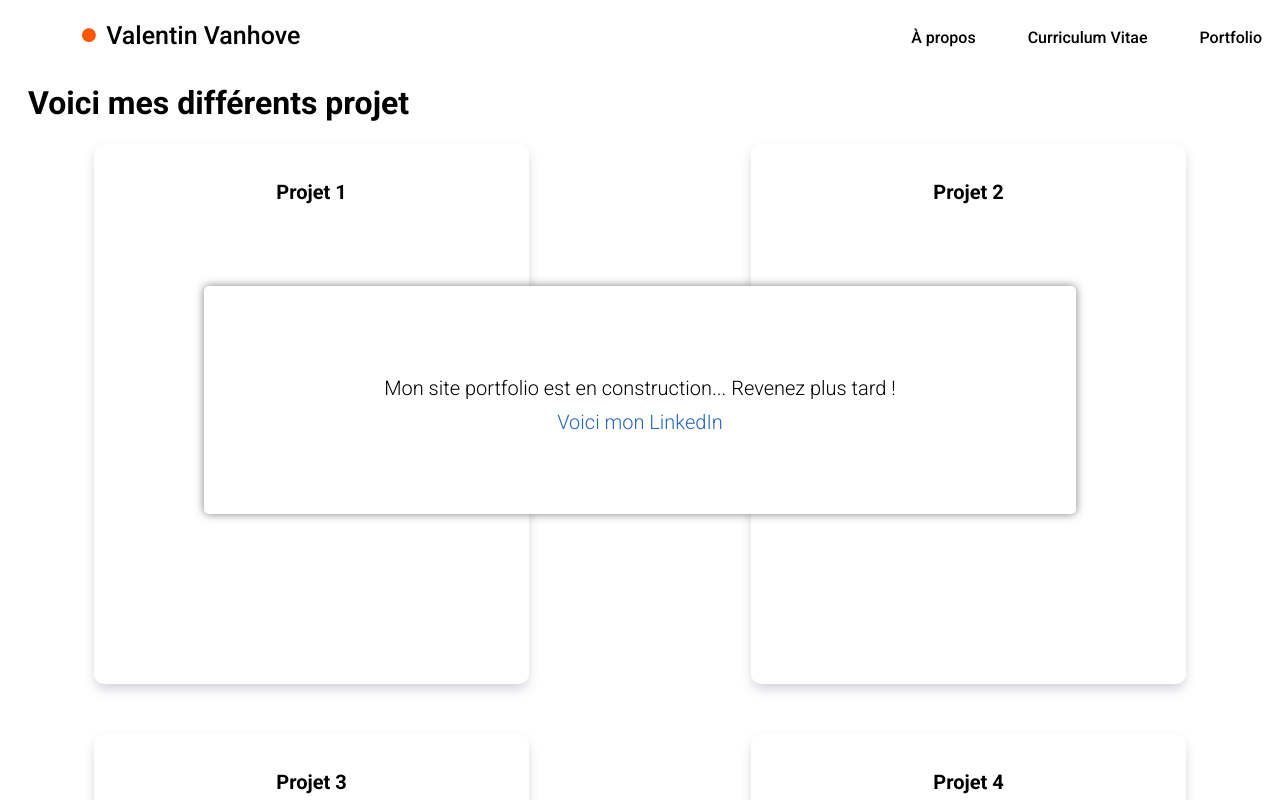
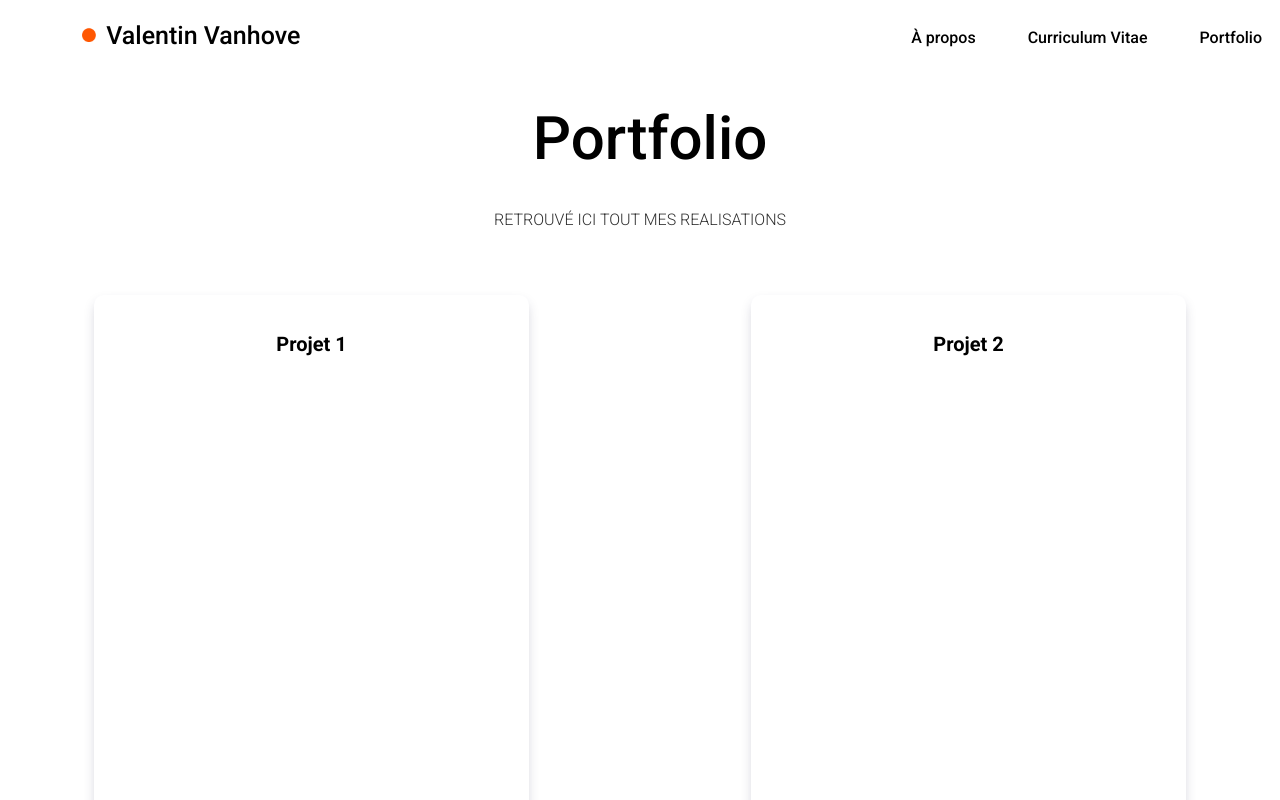
Before and after one commit to ValentinVnh/Portfolio, a plain HTML site: page portfolio.html in a window 1280 px wide. Shown: the top 800 px of the page. Drawn offline with Linux system fonts and the light colour scheme; a web font is replaced by a local one.

Commit message:
animation

```diff
--- a/css/style.css
+++ b/css/style.css
@@ -3,14 +3,6 @@
 @import url("https://fonts.googleapis.com/css2?family=Roboto:wght@300;400;500;700;900&display=swap");
 @import url("https://fonts.googleapis.com/css2?family=Ubuntu:wght@300;400;500;700;900&display=swap");
 @import url("https://use.typekit.net/otr2eby.css");
-
-@font-face {
-    font-family: Tisa;
-    src: url(../fonts/TisaSansPro-Light.woff2) format("woff2");
-    font-style: normal;
-    font-weight: 300;
-    font-display: swap;
-}
 
 @font-face {
     font-family: Yolk;
@@ -21,15 +13,14 @@
 }
 
 :root {
-    --font-basic: brown-pro, Tisa, Fjalla One;
+    --font-basic: brown-pro, Fjalla One;
     --font-swap: Yolk, Roboto, Ubuntu;
     --color-basic: rgb(255, 255, 255);
-    --color-org: rgba(255, 87, 1, 0.06);
+    --color-org: rgb(255, 87, 1);
 }
 
 html {
     scroll-behavior: smooth;
-    overflow: hidden;
 }
 
 body {
@@ -53,6 +44,10 @@ nav div {
     border-radius: 10px;
 }
 
+nav div a {
+    margin-left: -10px;
+}
+
 nav div img {
     width: 22px;
 }
@@ -73,25 +68,13 @@ nav a {
     text-decoration: none;
     color: black;
     padding: 10px;
+    transition: opacity 500ms ease
 }
 
 nav a:hover {
-    color: #b4b4b4;
     border-radius: 10px;
-    animation-name: colorNavA;
-    animation-duration: 200ms;
-}
-
-@keyframes colorNavA {
-    0% {
-        color: #000;
-    }
-    50% {
-        color: #6e6e6e;
-    }
-    100% {
-        color: #b4b4b4;
-    }
+    opacity: 50%;
+    transition: opacity 500ms ease;
 
 }
 
@@ -187,73 +170,6 @@ h1 {
     float: right;
 }
 
-/* Fenêtre Modal */
-
-.baseModal {
-    position: fixed;
-    top: 0;
-    left: 0;
-    width: 100%;
-    height: 100%;
-    display: flex;
-    justify-content: center;
-    align-items: center;
-}
-
-.cadreFModal {
-    padding: 80px 180px;
-    background-color: #fff;
-    border-radius: 5px;
-    box-shadow: 0 0 10px rgba(0, 0, 0, 0.5);
-    display: flex;
-    flex-direction: column;
-    animation-name: cadreModal;
-    animation-duration: 1s;
-    animation-timing-function: ease-in-out;
-}
-
-.texteFModal {
-    font-size: 20px;
-    margin: 10px 0 0 0;
-}
-
-.linkedinFModal {
-    font-size: 20px;
-    margin: 10px 0 0 0;
-    display: flex;
-    justify-content: center;
-    align-items: center;
-}
-
-.linkedinFModal a {
-    text-decoration: none;
-    color: #2266c2;
-}
-
-/* baseModal background qui change entre 2 couleurs avec transition @Keyframes*/
-@keyframes changeColor {
-    0% {
-        background-color: rgba(255, 255, 255, 0);
-    }
-    100% {
-        background-color: var(--color-org);
-    }
-}
-
-/* Animation du cadre Modal */
-
-@keyframes cadreModal {
-    0% {
-        transform: scale(0);
-    }
-    50% {
-        transform: scale(1.1);
-    }
-    100% {
-        transform: scale(1);
-    }
-}
-
 .grid-container {
     display: grid;
     grid-template-columns: repeat(2, 1fr);
@@ -328,3 +244,22 @@ hr{
     border-radius: 10px;
     margin-bottom: 50px;
 }
+
+.infoTop{
+    display: flex;
+    flex-direction: column;
+    justify-content: center;
+    align-items: center;
+    margin-bottom: 50px;
+}
+
+.infoTop h1{
+    font-size: 60px;
+    font-weight: 500;
+    margin-bottom: 20px;
+}
+
+.infoTop p{
+
+    color: #2f2f2f;
+}
--- a/js/script.js
+++ b/js/script.js
@@ -1,27 +1,4 @@
-window.addEventListener("load", fenetreModale);
 
-function fenetreModale() {
-  const modal = document.createElement("div");
-  modal.classList.add("baseModal");
-
-  const cadre = document.createElement("div");
-  cadre.classList.add("cadreFModal");
-
-  const texte = document.createElement("div");
-  texte.classList.add("texteFModal");
-  texte.textContent =
-    "Mon site portfolio est en construction... Revenez plus tard !";
-
-  const linkedin = document.createElement("div");
-  linkedin.classList.add("linkedinFModal");
-  linkedin.innerHTML =
-    '<a href="https://www.linkedin.com/in/valentin-vanhove/">Voici mon LinkedIn</a>';
-
-  cadre.appendChild(texte);
-  cadre.appendChild(linkedin);
-  modal.appendChild(cadre);
-  document.body.appendChild(modal);
-}
 
 const nav1 = document.querySelector("body > header > nav > ul > li:nth-child(1) > a");
 const nav2 = document.querySelector("body > header > nav > ul > li:nth-child(2) > a");
@@ -44,3 +21,19 @@ function colorNav() {
     nav3.style.borderRadius = "10px";
   }
 }
+
+function hoverNavDiv(){
+  const navDiv = document.querySelector("body > header > nav > div > img");
+  navDiv.style.transform = "translateX(-10px)";
+  navDiv.style.transition = "1s ease";
+}
+
+function hoverNavDivOut(){
+    const navDiv = document.querySelector("body > header > nav > div > img");
+    navDiv.style.transform = "translateX(0px)";
+    navDiv.style.transition = "1s ease";
+}
+
+const navDivTxt = document.querySelector("body > header > nav > div > a");
+navDivTxt.addEventListener("mouseover", hoverNavDiv);
+navDivTxt.addEventListener("mouseout", hoverNavDivOut);
--- a/portfolio.html
+++ b/portfolio.html
@@ -9,13 +9,11 @@
 </head>
 <header>
     <nav>
-        <!-- Logo Haut Gauche -->
         <div>
             <img src="documents/img/red_circle.png"  alt="red circle">
-            Valentin Vanhove
+            <a>Valentin Vanhove</a>
         </div>
 
-        <!-- Menu -->
         <ul>
             <li><a href="index.html">À propos</a></li>
             <li><a href="resume.html">Curriculum Vitae</a></li>
@@ -24,8 +22,10 @@
     </nav>
 </header>
 <body>
-
-<h1>Voici mes différents projet</h1>
+<div class="infoTop">
+    <h1>Portfolio</h1>
+    <p>RETROUVÉ ICI TOUT MES REALISATIONS</p>
+</div>
 
 <div class="grid-container">
     <div class="grid-item square">
```
Also changed, not shown: index.html (+1 -3 lines), projetPersonnel.html (deleted, +0 -28 lines), projetProfessionnel.html (deleted, +0 -28 lines), resume.html (+1 -3 lines), fonts/FEYolk.otf (added).
